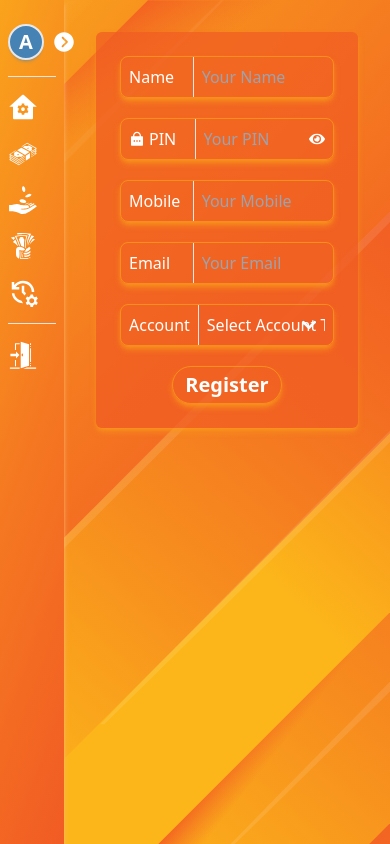
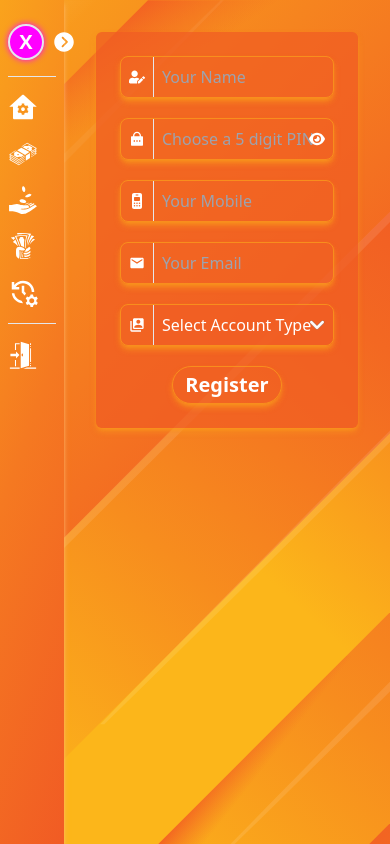
Before and after one commit to nazmul-nhb/taka-tap-client, a React (Vite) app: page /register in a window 390 px wide. Built offline with nearby package versions, Linux system fonts and the light colour scheme.

Commit message:
fixed sidebar space issues; adjusted icons in register & login

```diff
--- a/src/components/Sidebar.jsx
+++ b/src/components/Sidebar.jsx
@@ -11,7 +11,7 @@ import { getColorForInitial } from '../utilities/colorGenerator';
 
 const Sidebar = ({ openSidebar, setOpenSidebar }) => {
     const { currentUser, logOut } = useAuth();
-    const color = getColorForInitial(currentUser?.name?.charAt(0) || 'A');
+    const color = getColorForInitial(currentUser?.name?.charAt(0) || 'X');
 
     const sideBarClasses = ({ isActive }) => isActive ? 'text-orange-900 font-bold flex items-center gap-2' : 'hover:text-orange-900 transition-all duration-700 flex items-center gap-2 font-semibold';
 
@@ -33,17 +33,17 @@ const Sidebar = ({ openSidebar, setOpenSidebar }) => {
             </Tooltip>
             {/* Profile */}
             <Link to='/profile'>
-                <div className={`flex ${!openSidebar && 'gap-0'} gap-2 items-center`}>
+                <div className={`flex gap-2 items-center`}>
                     {/* <img src={logo} alt="TakaTap"
                         className={`border p-[1px] userName cursor-pointer transition-all duration-700 text-4xl w-8 md:w-9 h-8 md:h-9 rounded-full ${openSidebar && "rotate-[360deg]"}`} /> */}
                     <div
                         className={`userName rounded-full aspect-square w-9 md:w-10 border-2 transition-all duration-700 flex items-center justify-center font-bold text-white text-xl ${openSidebar && "rotate-[360deg]"}`}
-                        style={{ backgroundColor: color, boxShadow: `0 4px 4px -4px ${color}` }}
+                        style={{ backgroundColor: color, boxShadow: `0 0 6px ${color}` }}
                     >
-                        <span className="block">{currentUser?.name.split(' ').map(part => part[0]).join('').toUpperCase() || 'A'}</span>
+                        <span className="block">{currentUser?.name.split(' ').map(part => part[0]).join('').toUpperCase() || 'X'}</span>
                     </div>
-                    <div className={`text-white flex-1 origin-left font-medium transition-all duration-700 whitespace-pre ${!openSidebar && "opacity-0 -translate-x-full overflow-hidden"}`}>
-                        <h3 className="text-sm md:text-xl">{currentUser?.name || "Anonymous"}</h3>
+                    <div className={`text-white overflow-x-hidden flex-1 origin-left font-medium transition-all duration-700 ${!openSidebar && "opacity-0 -translate-x-full overflow-hidden w-0"}`}>
+                        <h3 className="text-sm md:text-xl text-ellipsis">{currentUser?.name || "No User"}</h3>
                         <h4 className="text-xs first-letter:capitalize">Profile</h4>
                     </div>
                 </div>
@@ -61,7 +61,7 @@ const Sidebar = ({ openSidebar, setOpenSidebar }) => {
                             end
                         >
                             {menu.icon}
-                            <h3 className={`${!openSidebar && "opacity-0 -translate-x-full overflow-hidden"} text-sm md:text-xl origin-left whitespace-pre transition-all duration-700`}>{menu.title}</h3>
+                            <h3 className={`${!openSidebar && "opacity-0 -translate-x-full overflow-hidden w-0"} text-sm md:text-xl origin-left whitespace-pre transition-all duration-700`}>{menu.title}</h3>
                         </NavLink>
                     ))
                 }
@@ -74,7 +74,7 @@ const Sidebar = ({ openSidebar, setOpenSidebar }) => {
             className="flex items-center gap-2 font-semibold hover:text-orange-900 transition-all duration-500"
             >
                 <GiExitDoor className="text-3xl" title='Log Out' />
-                <span className={`${!openSidebar && "opacity-0 -translate-x-full overflow-hidden"} whitespace-pre text-sm md:text-xl origin-left transition-all duration-1000`}>Logout</span>
+                <span className={`${!openSidebar && "opacity-0 -translate-x-full overflow-hidden w-0"} whitespace-pre text-sm md:text-xl origin-left transition-all duration-1000`}>Logout</span>
             </button>
         </div>
     );
--- a/src/index.css
+++ b/src/index.css
@@ -20,7 +20,7 @@ input[type=number] {
 /* modify arrow for the select fields */
 select {
     /* Adjust the value as needed */
-    background: url('/src/assets/down-chevron.png') no-repeat right 16px center;
+    background: url('/src/assets/down-chevron.png') no-repeat right 8px center;
     background-size: 16px;
     -webkit-appearance: none;
     -moz-appearance: none;
--- a/src/pages/Login.jsx
+++ b/src/pages/Login.jsx
@@ -1,11 +1,11 @@
 import { useEffect, useState } from "react";
 import { useForm } from "react-hook-form";
 import useAuth from "../hooks/useAuth";
-import { Link, useLocation, useNavigate } from "react-router-dom";
 import toast from "react-hot-toast";
 import { MdEmail } from "react-icons/md";
 import { RiLockPasswordFill } from "react-icons/ri";
-import { FaEye, FaEyeSlash, FaPhone } from "react-icons/fa";
+import { FaEye, FaEyeSlash, FaMobileRetro } from "react-icons/fa6";
+import { Link, useLocation, useNavigate } from "react-router-dom";
 
 const Login = () => {
     const [showPassword, setShowPassword] = useState(false);
@@ -16,12 +16,14 @@ const Login = () => {
     const location = useLocation();
     const from = location.state?.from?.pathname || "/";
 
+    // redirect logged in user
     useEffect(() => {
         if (currentUser) {
             navigate(from, { replace: true });
         }
     }, [currentUser, from, navigate]);
 
+    // show input errors as toasts
     useEffect(() => {
         if (errors.email) {
             toast.error(errors.email.message, { duration: 2000 });
@@ -37,6 +39,7 @@ const Login = () => {
         }
     }, [errors.email, errors.mobile, errors.pin]);
 
+    // log in user
     const handleLogin = async (userInfo) => {
         const { email, mobile, pin } = userInfo;
         const credential = useEmail ? email : mobile;
@@ -59,7 +62,7 @@ const Login = () => {
                     <div className="w-full flex items-center gap-2 rounded-lg bg-transparent border-transYellow border shadow-md shadow-transYellow">
                         {useEmail ? (
                             <>
-                                <label htmlFor="email" className="flex items-center gap-1 pl-2 w-24"><MdEmail />Email</label>
+                                <label htmlFor="email" className="flex items-center gap-1 pl-2 sm:w-24"><MdEmail /><span className="hidden sm:inline">Email</span></label>
                                 <input
                                     {...register("email", {
                                         required: { value: useEmail, message: "Provide your email address." }
@@ -68,7 +71,7 @@ const Login = () => {
                             </>
                         ) : (
                             <>
-                                <label htmlFor="mobile" className="flex items-center gap-1 pl-2 w-24"><FaPhone />Mobile</label>
+                                    <label htmlFor="mobile" className="flex items-center gap-1 pl-2 sm:w-24"><FaMobileRetro /><span className="hidden sm:inline">Mobile</span></label>
                                 <input
                                     {...register("mobile", {
                                         required: { value: !useEmail, message: "Provide your mobile number." },
@@ -86,8 +89,9 @@ const Login = () => {
                     </button>
                 </div>
 
+                {/* PIN */}
                 <div className="w-full flex items-center gap-2 rounded-lg bg-transparent border-transYellow border shadow-md shadow-transYellow">
-                    <label htmlFor="pin" className="flex items-center gap-1 pl-2 w-24"><RiLockPasswordFill />PIN</label>
+                    <label htmlFor="pin" className="flex items-center gap-1 pl-2 sm:w-24"><RiLockPasswordFill /><span className="hidden sm:inline">PIN</span></label>
                     <div className="relative w-full">
                         <input
                             {...register("pin", {
--- a/src/pages/Register.jsx
+++ b/src/pages/Register.jsx
@@ -3,8 +3,10 @@ import { useForm } from "react-hook-form";
 import toast from "react-hot-toast";
 import useAuth from "../hooks/useAuth";
 import { useLocation, useNavigate } from "react-router-dom";
-import { FaEye, FaEyeSlash } from "react-icons/fa";
+import { MdEmail, MdSwitchAccount } from "react-icons/md";
+import { FaEye, FaEyeSlash, FaMobileRetro } from "react-icons/fa6";
 import { RiLockPasswordFill } from "react-icons/ri";
+import { FaUserEdit } from "react-icons/fa";
 
 const Register = () => {
     const [showPassword, setShowPassword] = useState(false);
@@ -14,12 +16,14 @@ const Register = () => {
     const location = useLocation();
     const from = location.state?.from?.pathname || "/";
 
+    // redirect logged in user
     useEffect(() => {
         if (currentUser) {
             navigate(from, { replace: true });
         }
     }, [currentUser, from, navigate]);
 
+    // register user
     const handleRegister = async (userInfo) => {
         try {
             userInfo.account_status = 'pending';
@@ -77,7 +81,7 @@ const Register = () => {
             >
                 {/* Name */}
                 <div className="w-full flex items-center gap-2 rounded-lg bg-transparent border-transYellow border shadow-md shadow-transYellow">
-                    <label htmlFor='name' className="flex items-center gap-1 pl-2 w-24">Name</label>
+                    <label htmlFor='name' className="flex items-center gap-1 pl-2 sm:w-24"><FaUserEdit /><span className="hidden sm:inline">Name</span></label>
                     <input
                         {...register("name", {
                             required: { value: true, message: "Name is required!" }
@@ -85,17 +89,17 @@ const Register = () => {
                         name='name' id="name" type="text" placeholder="Your Name" className="px-2 rounded-r-lg py-2 w-full border-l bg-transparent focus:outline-0 text-white" />
                 </div>
 
-                {/* Pin */}
+                {/* PIN */}
                 <div className="w-full flex items-center gap-2 rounded-lg bg-transparent border-transYellow border shadow-md shadow-transYellow">
-                    <label htmlFor="pin" className="flex items-center gap-1 pl-2 w-24"><RiLockPasswordFill />PIN</label>
+                    <label htmlFor="pin" className="flex items-center gap-1 pl-2 sm:w-24"><RiLockPasswordFill /><span className="hidden sm:inline">PIN</span></label>
                     <div className="relative w-full">
                         <input
                             {...register("pin", {
-                                required: { value: true, message: "Provide a valid PIN." },
+                                required: { value: true, message: "Provide a valid PIN!" },
                                 minLength: { value: 5, message: "PIN must be 5 digits!" },
                                 maxLength: { value: 5, message: "PIN must be 5 digits!" }
                             })}
-                            className="px-2 rounded-r-lg py-2 w-full border-l bg-transparent focus:outline-0 text-white" type={showPassword ? "text" : "password"} name="pin" id="pin" placeholder="Your PIN" />
+                            className="px-2 rounded-r-lg py-2 w-full border-l bg-transparent focus:outline-0 text-white" type={showPassword ? "text" : "password"} name="pin" id="pin" placeholder="Choose a 5 digit PIN" />
                         <span className="absolute top-1/2 right-2 -translate-y-1/2 cursor-pointer" onClick={() => setShowPassword(!showPassword)}>
                             {showPassword ? <FaEyeSlash /> : <FaEye />}
                         </span>
@@ -104,7 +108,7 @@ const Register = () => {
 
                 {/* Mobile */}
                 <div className="w-full flex items-center gap-2 rounded-lg bg-transparent border-transYellow border shadow-md shadow-transYellow">
-                    <label htmlFor='mobile' className="flex items-center gap-1 pl-2 w-24">Mobile</label>
+                    <label htmlFor='mobile' className="flex items-center gap-1 pl-2 sm:w-24"><FaMobileRetro /><span className="hidden sm:inline">Mobile</span></label>
                     <input
                         {...register("mobile", {
                             required: { value: true, message: "Mobile number is required!" },
@@ -115,7 +119,7 @@ const Register = () => {
 
                 {/* Email */}
                 <div className="w-full flex items-center gap-2 rounded-lg bg-transparent border-transYellow border shadow-md shadow-transYellow">
-                    <label htmlFor='email' className="flex items-center gap-1 pl-2 w-24">Email</label>
+                    <label htmlFor='email' className="flex items-center gap-1 pl-2 sm:w-24"><MdEmail/><span className="hidden sm:inline">Email</span></label>
                     <input
                         {...register("email", {
                             required: { value: true, message: "Email is required!" },
@@ -126,7 +130,7 @@ const Register = () => {
 
                 {/* Account Type */}
                 <div className="w-full flex items-center gap-2 rounded-lg bg-transparent border-transYellow border shadow-md shadow-transYellow">
-                    <label htmlFor='account_type' className="flex items-center gap-1 pl-2 whitespace-pre w-24">Account</label>
+                    <label htmlFor='account_type' className="flex items-center gap-1 pl-2 whitespace-pre sm:w-24"><MdSwitchAccount /><span className="hidden sm:inline">Account</span></label>
                     <select
                         {...register("account_type", {
                             required: { value: true, message: "Account type is required!" }
```
